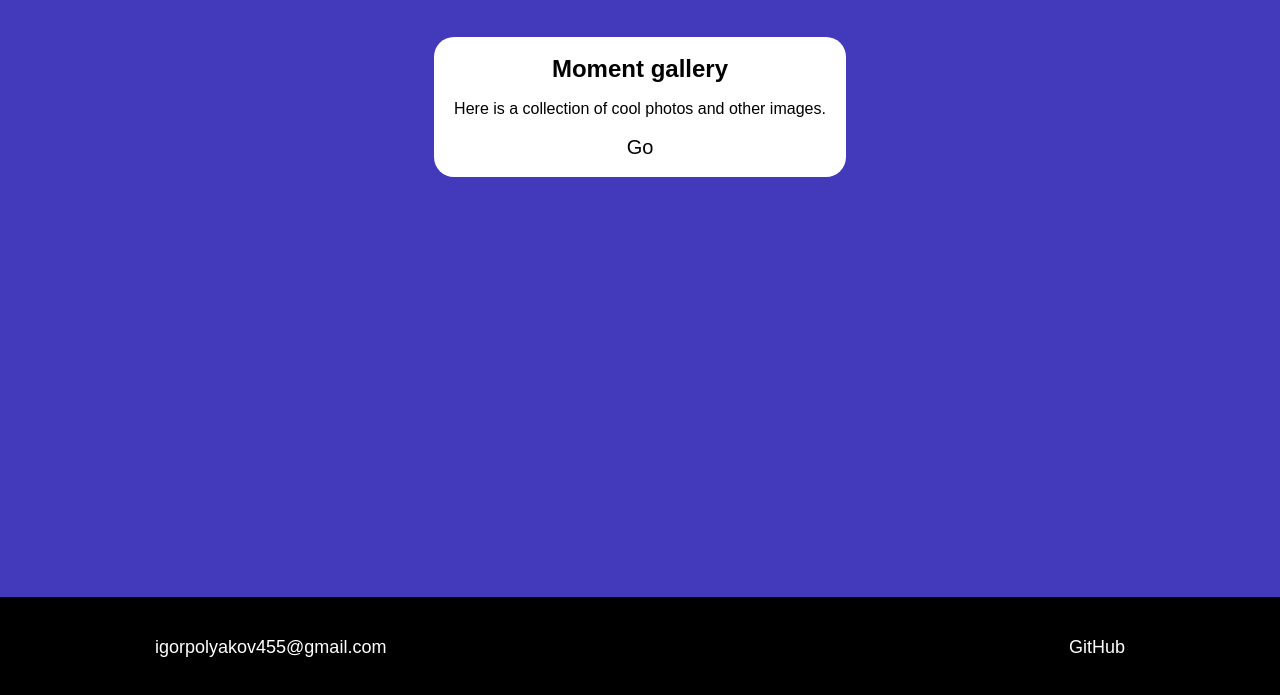
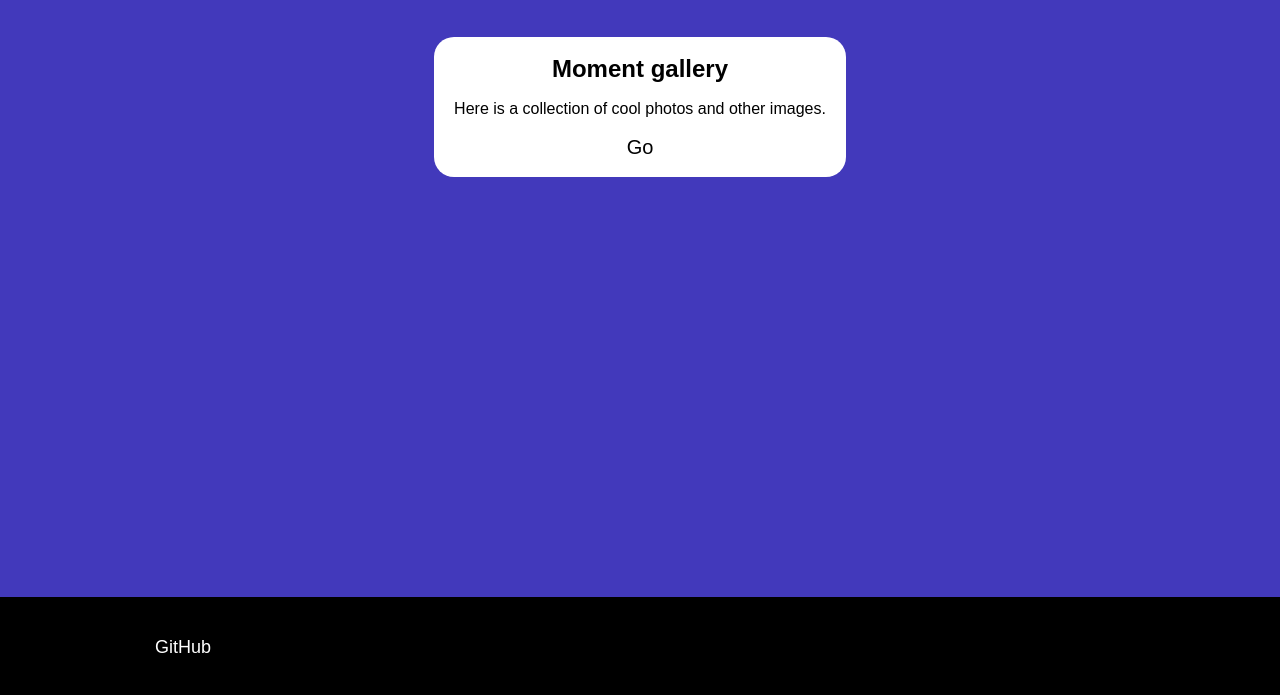
Before and after one commit to sadumpl/sadumpl.github.io, a plain HTML site: page index.html in a window 1280 px wide. Shown: the part 103-798 px from the top of the page. Drawn offline with Linux system fonts and the light colour scheme.

Commit message:
Add files via upload

```diff
--- a/index.html
+++ b/index.html
@@ -43,9 +43,6 @@
 				<div class="footer__container container">
 					<div class="footer__info">
 						<div class="footer__contacts">
-							<div class="footer__email">
-								<p>igorpolyakov455@gmail.com</p>
-							</div>
 							<div class="footer__github-link">
 								<a href="https://github.com/sadumpl">GitHub</a>
 							</div>
```
